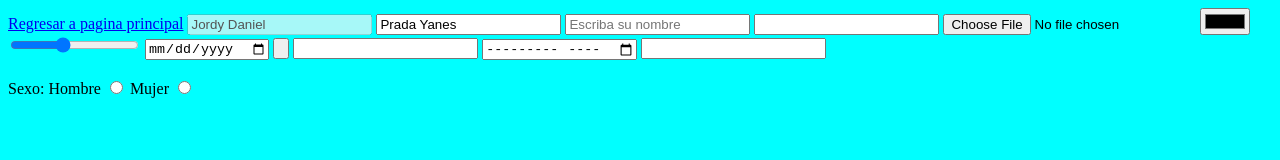
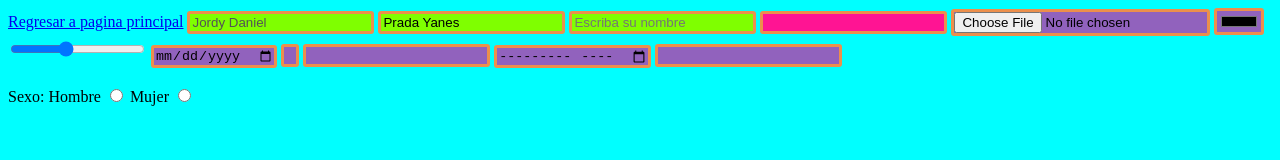
Before and after one commit to JordyPradaYanes/CURRICULUM, a plain HTML site: page html/newform.html in a window 1280 px wide. Drawn offline with Linux system fonts and the light colour scheme.

Commit message:
add modifiqued  file

```diff
--- a/css/style.css
+++ b/css/style.css
@@ -8,3 +8,15 @@ img{
 tr:hover{
     background-color: brown;
 }
+input{
+    border-radius: 3px;
+    border: 3px solid rgb(236, 143, 76);
+    background-color: rgb(145, 98, 189);
+}
+.inputcolor{
+    background-color: chartreuse;
+}
+#contraseña{
+    background-color: deeppink;
+    color: white;
+}
```
Also changed, not shown: html/formulario.html (+1 -0 lines), html/subpaagina.html (+1 -0 lines), html/tablas.html (+1 -0 lines), index.html (+2 -0 lines).
